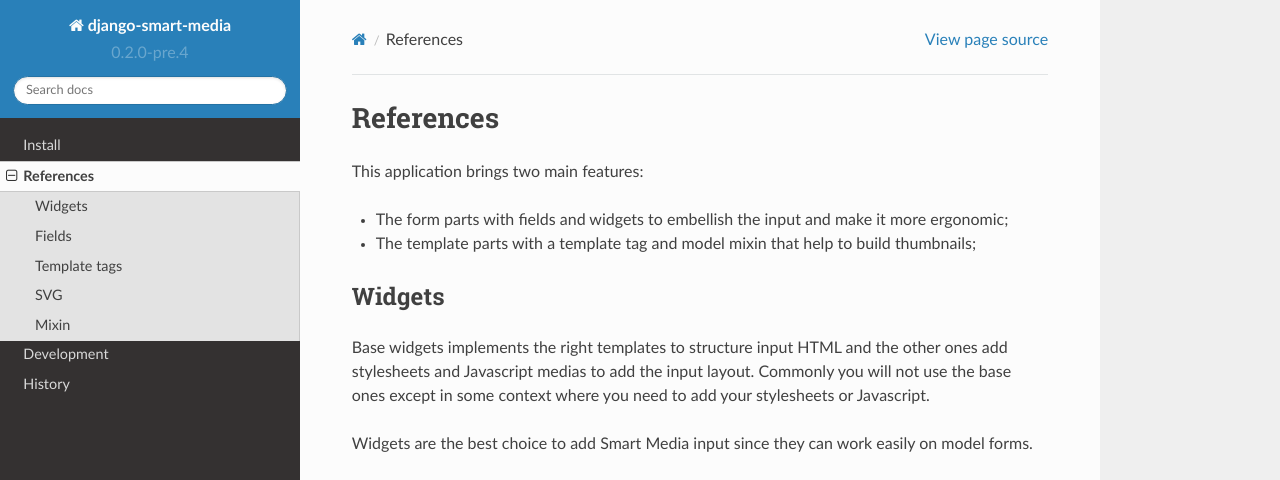
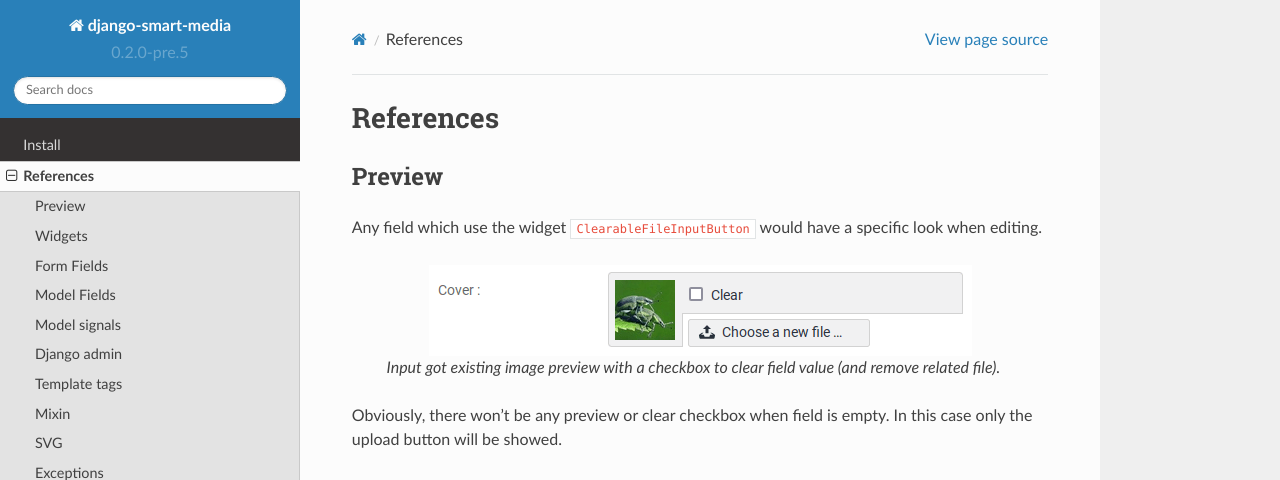
Before and after one commit to sveetch/django-smart-media, a Sphinx documentation site: the page built from docs/references.rst, in a window 1280 px wide and 1400 px high. Shown: the top 480 px of the window. Built offline with Sphinx 7.4.7 and the Read the Docs theme 2.0.0, drawn with Linux system fonts in a browser that asks for light colours; some of the changed text lies outside the part shown; grey boxes are pictures that could not be loaded.

```diff
--- a/docs/install.rst
+++ b/docs/install.rst
@@ -10,6 +10,7 @@ Install package in your environment : ::
 
 For development usage see :ref:`install_development`.
 
+
 Configuration
 *************
 
--- a/docs/references.rst
+++ b/docs/references.rst
@@ -4,35 +4,73 @@
 References
 ==========
 
-This application brings two main features:
+Preview
+*******
 
-* The form parts with fields and widgets to embellish the input and make it more
-  ergonomic;
-* The template parts with a template tag and model mixin that help to build thumbnails;
+Any field which use the widget ``ClearableFileInputButton`` would have a specific
+look when editing.
+
+.. figure:: /_static/ClearableFileInputButton.png
+   :align: center
+
+   Input got existing image preview with a checkbox to clear field value (and remove
+   related file).
+
+Obviously, there won't be any preview or clear checkbox when field is empty. In this
+case only the upload button will be showed.
 
 
 Widgets
 *******
 
-Base widgets implements the right templates to structure input HTML and the other ones
-add stylesheets and Javascript medias to add the input layout. Commonly you will not
-use the base ones except in some context where you need to add your stylesheets or
-Javascript.
+Widgets are just about HTML and layout, nothing more. There are different widgets so use
+the one which fullfil your needs but to know ``ClearableFileInputButton`` is the most
+featured one.
 
-Widgets are the best choice to add Smart Media input since they can work easily on
-model forms.
+Commonly you will not use the ``***Base`` ones except in some context where you need to
+load stylesheets and Javascript assets on your own.
 
 .. automodule:: smart_media.widgets
    :members:
 
 
-Fields
-******
+Form Fields
+***********
 
-Fields implement widgets for FileField and ImageField but they are less easy to use
-with a model form.
+Form fields implement widgets for ``FileField`` and ``ImageField`` but they are less
+easy to use with a model form.
 
 .. automodule:: smart_media.fields
+   :members:
+
+
+Model Fields
+************
+
+
+.. automodule:: smart_media.modelfields
+   :members:
+
+
+Model signals
+*************
+
+These signals are not mandatory but are very helpful to automatically clean your media
+directory from stall files.
+
+They are on your own to implement in your models still it is very easy to do and do
+not require any migrations.
+
+
+.. automodule:: smart_media.signals
+   :members:
+
+
+Django admin
+************
+
+
+.. automodule:: smart_media.admin
    :members:
 
 
@@ -43,31 +81,18 @@ There is a single template tag you would use in your template on model file fiel
 get a proper thumbnail for any supported format.
 
 It uses Sorl library to build the thumbnail but opposed to the Sorl tag,
-``media_thumb`` will keep the original format instead of converting it to normalized
+``media_thumb`` will keep the original format instead of converting it to a normalized
 one. This is useful to preserve image when you upload a transparent PNG or an
 animated GIF, it won't be converted to a JPEG that would lose alpha channel or
 animation and may result to a weird thumbnail.
 
-Also it will allow SVG format but without making a thumbnail since PIL don't support it
+Also it will allows SVG format but without making a thumbnail since PIL don't support it
 and vectorial image can be assumed to fit in any size.
 
 Finally, be aware that you cannot convert Bitmap image to SVG and vice versa, so if you
 allow SVG, you need to let the argument ``format`` to ``auto`` value.
 
 .. automodule:: smart_media.templatetags.smart_image
-   :members:
-
-
-SVG
-***
-
-To ensure compatibility for both Bitmap and SVG format, we aim to ensure template tag
-return can be used in the same way.
-
-So for SVG file we return a SvgFile which implement basic attributes and methods alike
-Sorl ImageFile.
-
-.. automodule:: smart_media.thumbnailing
    :members:
 
 
@@ -81,5 +106,29 @@ somewhere in your code.
 .. automodule:: smart_media.mixins
    :members:
 
-.. automodule:: sandbox.sample.views
+
+SVG
+***
+
+To ensure compatibility for both Bitmap and SVG format, we aim to ensure template tag
+return can be used in the same way with thumbnail library.
+
+So for a SVG file we return a SvgFile which implement basic attributes and methods
+alike Sorl ImageFile.
+
+.. Note::
+
+    Commonly you won't have to deal with it directly so don't bother anymore if you are
+    not trying to implement something very specific.
+
+.. automodule:: smart_media.thumbnailing
    :members:
+
+
+Exceptions
+**********
+
+Application parts may raise specific exceptions, it may be helpful to recognize them.
+
+.. automodule:: smart_media.exceptions
+   :members:
--- a/setup.cfg
+++ b/setup.cfg
@@ -3,7 +3,7 @@
 ;;
 [metadata]
 name = django-smart-media
-version = 0.2.0-pre.4
+version = 0.2.0-pre.5
 description = Django file fields with SVG support
 long_description = file:README.rst
 long_description_content_type = text/x-rst
```
Also changed, not shown: other parts of docs/install.rst (+3 -1 lines), README.rst (+11 -7 lines), docs/index.rst (+2 -43 lines), sphinx_reload.py (+7 -0 lines), docs/_static/ClearableFileInputButton.png (added), 8 other files.
